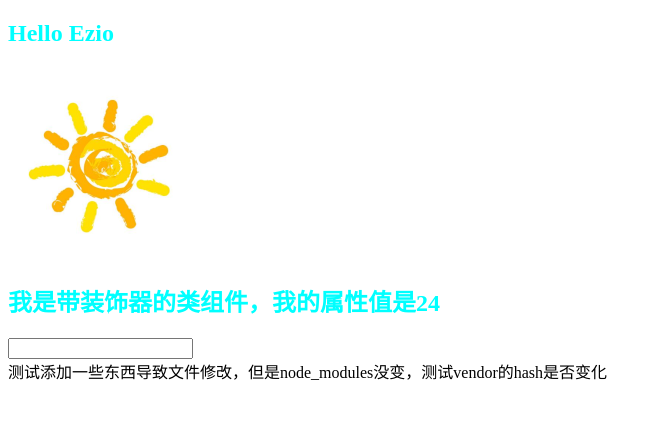
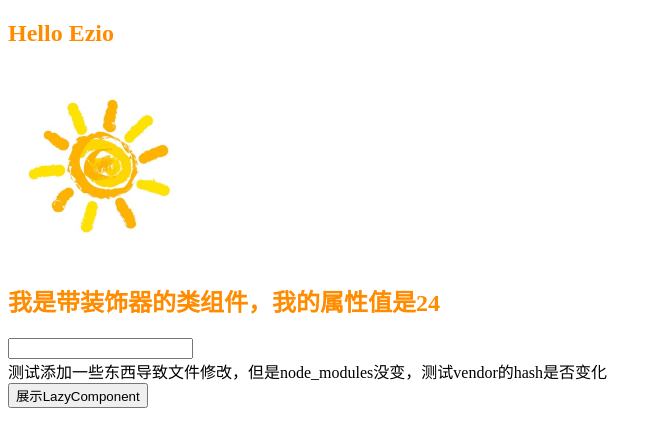
Before and after one commit to EzioChan1998/base-react, a React app: page / in a window 1280 px wide. Shown: the top 446 px of the page, without its empty margins (0-662 px from the left). Built offline with nearby package versions, Linux system fonts and the light colour scheme.

Commit message:
[IMP] 添加css的treeshaking [add] 添加lazy-loading测试

```diff
--- a/src/App.css
+++ b/src/App.css
@@ -1,3 +1,3 @@
 h2 {
-    color: aqua;
+    color: darkorange;
 }
--- a/src/App.tsx
+++ b/src/App.tsx
@@ -1,4 +1,4 @@
-import React, {useEffect, useState} from "react";
+import React, {useEffect, useState, Suspense, lazy} from "react";
 import '@/App.css';
 import lessStyles from './app.less';
 import smallImage from '@/assets/images/small.png';
@@ -7,9 +7,12 @@ import memberList from '@/assets/json/test.json';
 import Person from '@/components/Person';
 import InputWithView from "@/components/InputWithView";
 
+const LazyComponent = lazy(() => import("@/components/LazyComponent"));
+
 function App() {
 
     const [members, setMembers] = useState<any[]>([]);
+    const [isShowLazy, setIsShowLazy] = useState<boolean>(false);
 
     useEffect(() => {
         try {
@@ -18,6 +21,10 @@ function App() {
 
         }
     }, []);
+
+    const handleShowLazy = () => {
+        setIsShowLazy(v => !v);
+    };
 
     return (
         <div>
@@ -36,6 +43,10 @@ function App() {
             <Person />
             <InputWithView />
             <div>测试添加一些东西导致文件修改，但是node_modules没变，测试vendor的hash是否变化</div>
+
+            <button type="button" onClick={handleShowLazy}>展示LazyComponent</button>
+            {/* show为true时加载LazyDemo组件 */}
+            { isShowLazy && <Suspense fallback={null}><LazyComponent /></Suspense> }
         </div>
     )
 }
--- /dev/null
+++ b/src/components/LazyComponent.tsx
@@ -0,0 +1,12 @@
+import React from "react";
+
+const LazyComponent = () => {
+
+    return (
+        <>
+            <h3>我是懒加载组件</h3>
+        </>
+    )
+};
+
+export default LazyComponent;
```
Also changed, not shown: package.json (+5 -3 lines), 3 other files (tests, documents, lock files or other folders).
